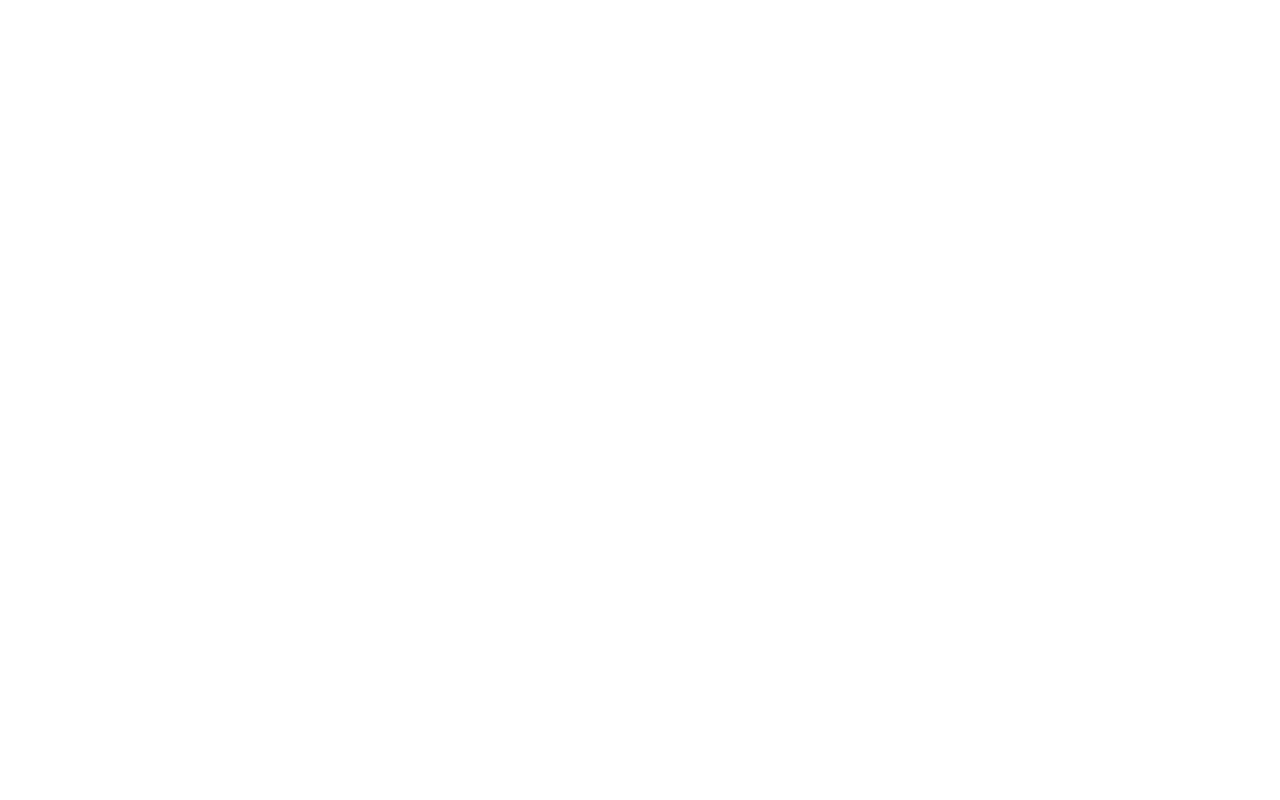
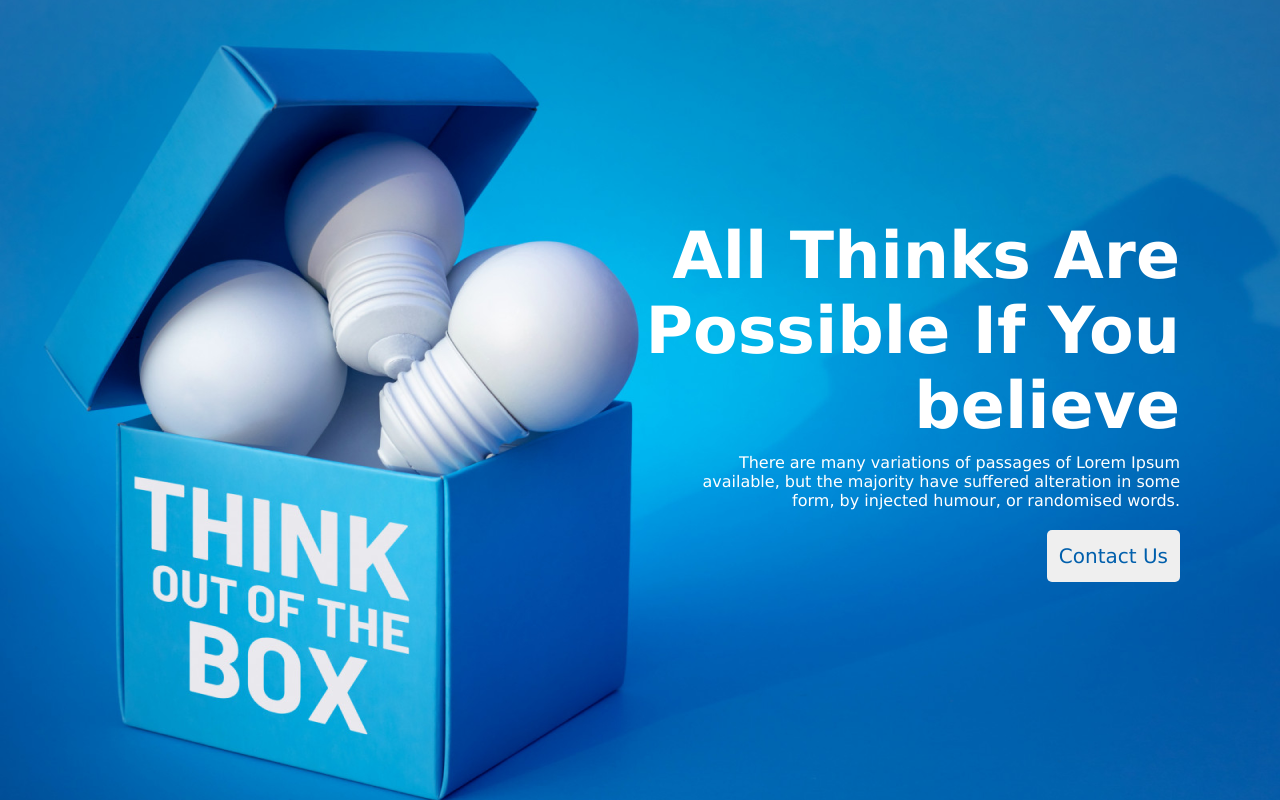
Before and after one commit to Khan-Mahmud-Hasan/assignment-1, a plain HTML site: page index.html in a window 1280 px wide. Drawn offline with Linux system fonts and the light colour scheme.

Commit message:
banner section done

```diff
--- a/index.html
+++ b/index.html
@@ -1,5 +1,6 @@
 <!DOCTYPE html>
 <html lang="en">
+
 <head>
     <meta charset="UTF-8">
     <meta http-equiv="X-UA-Compatible" content="IE=edge">
@@ -7,7 +8,16 @@
     <title>New Year New Me</title>
     <link rel="stylesheet" href="style.css">
 </head>
+
 <body>
+    <header class="banner-section">
+        <div class="banner-container">
+            <h1 class="banner-title">All Thinks Are <br>Possible If You <br>believe</h1>
+            <p class="banner-description">There are many variations of passages of Lorem Ipsum <br> available, but the majority have suffered
+                alteration in some <br>form, by injected humour, or randomised words.</p>
+            <button class="btn">Contact Us</button>
+        </div>
+    </header>
+</body>
 
-</body>
 </html>
--- a/style.css
+++ b/style.css
@@ -1,4 +1,43 @@
-*{
+* {
     margin: 0;
     padding: 0;
+    font-family: Verdana, Geneva, Tahoma, sans-serif;
 }
+
+/* Banner section styles  */
+
+.banner-section {
+    width: 100%;
+    height: 100vh;
+    background-image: url(images/banner/banner3.png);
+    background-repeat: no-repeat;
+    background-position: center;
+    display: flex;
+    justify-content: end;
+    align-items: center;
+}
+
+.banner-container {
+    text-align: right;
+    padding-right: 100px;
+    color: white;
+}
+
+.banner-title {
+    font-weight: 700;
+    font-size: 65px;
+}
+
+.banner-description{
+    font-size: 16px;
+    padding-top: 10px;
+}
+
+.btn{
+    margin-top: 20px;
+    border: 0;
+    border-radius: 5px;
+    color: #005FAC;
+    font-size: 20px;
+    padding: 14px 12px;
+}
```
